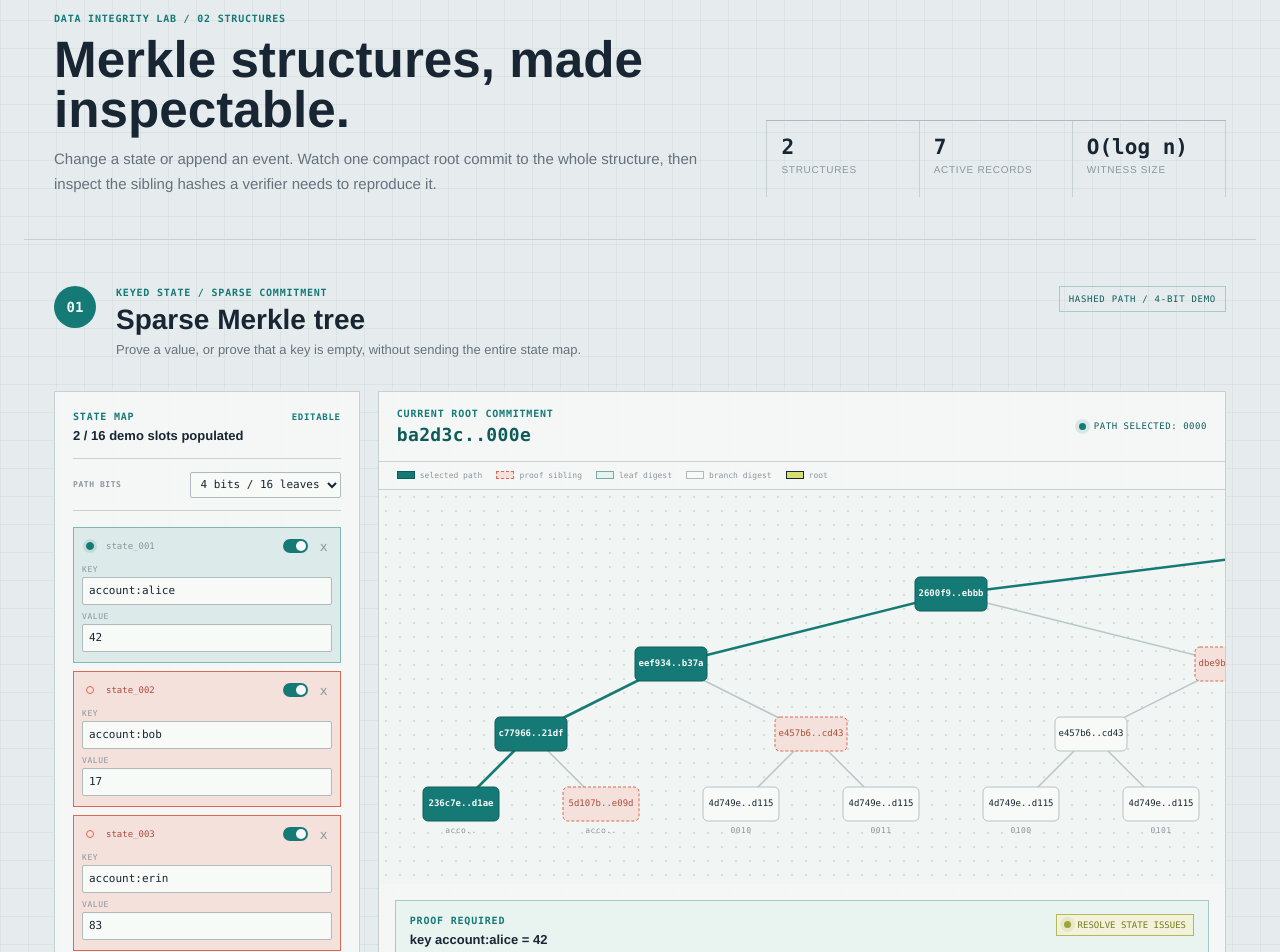
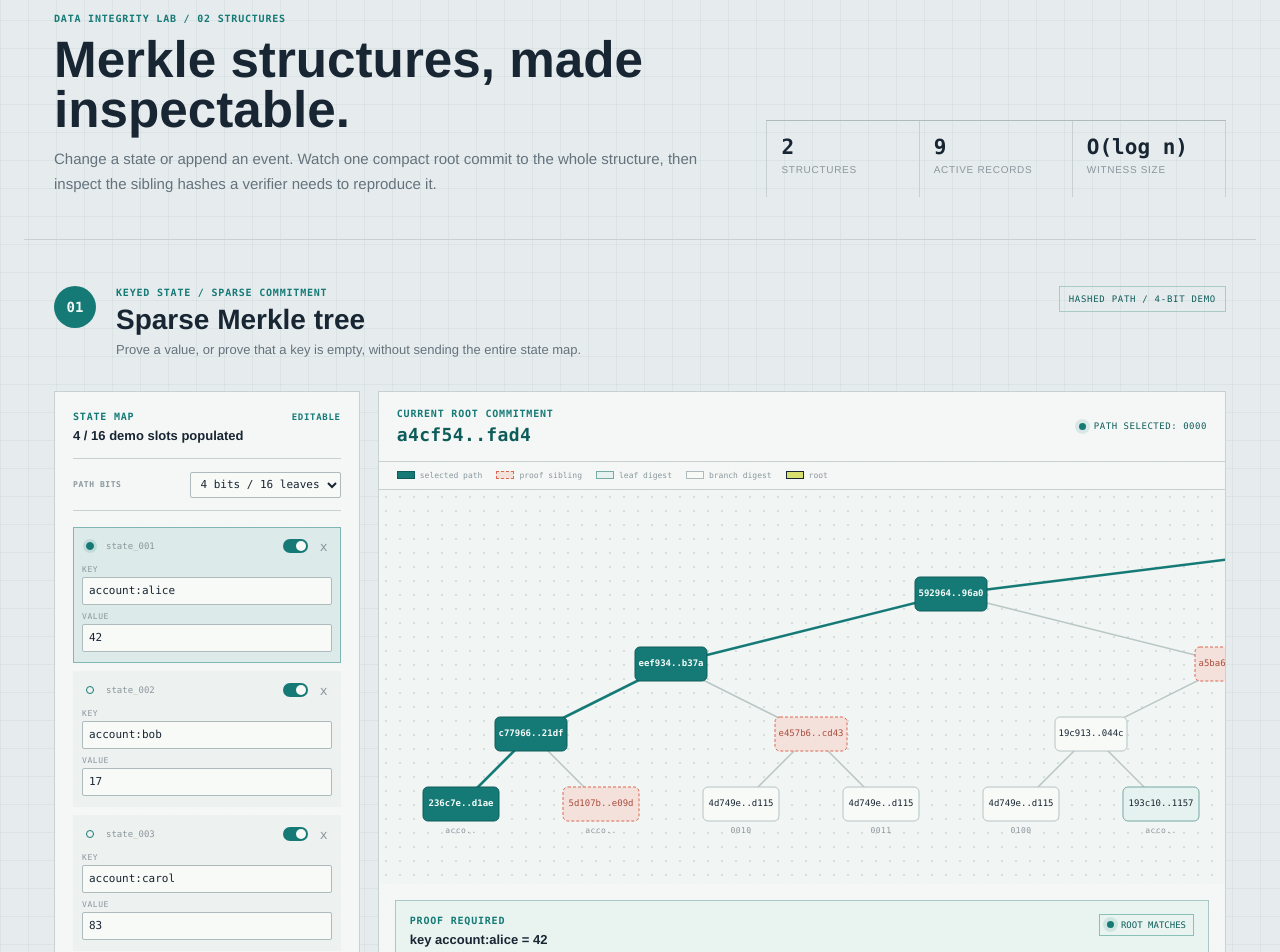
Before and after one commit to alechenninger/merkle, a React (Vite) app: page / in a window 1280 px wide. Shown: the part 120-1072 px from the top of the page. Built offline with nearby package versions, Linux system fonts and the light colour scheme.

Commit message:
Fix demo default and reset state

```diff
--- a/src/App.tsx
+++ b/src/App.tsx
@@ -1,3 +1,4 @@
+import { useState } from 'react'
 import './App.css'
 import { InfoTip } from './components/InfoTip'
 import { LogSection } from './features/log/LogSection'
@@ -8,10 +9,12 @@ import { useSparseDemo } from './features/sparse/useSparseDemo'
 function App() {
   const sparse = useSparseDemo()
   const log = useLogDemo()
+  const [resetToken, setResetToken] = useState(0)
 
   const resetDemo = () => {
     sparse.reset()
     log.reset()
+    setResetToken((currentToken) => currentToken + 1)
   }
 
   return (
@@ -56,8 +59,8 @@ function App() {
           </div>
         </section>
 
-        <SparseSection model={sparse} />
-        <LogSection model={log} />
+        <SparseSection key={`sparse-${resetToken}`} model={sparse} />
+        <LogSection key={`log-${resetToken}`} model={log} />
 
         <section className="why-band" aria-labelledby="why-title">
           <div className="why-heading">
--- a/src/demoData.ts
+++ b/src/demoData.ts
@@ -1,18 +1,22 @@
 import type { LogEvent, SparseEntry } from './domain/types'
 
-export const INITIAL_SPARSE_ENTRIES: SparseEntry[] = [
+export function createInitialSparseEntries(): SparseEntry[] {
+  return [
     { id: 'state_001', key: 'account:alice', value: '42', enabled: true },
     { id: 'state_002', key: 'account:bob', value: '17', enabled: true },
-  { id: 'state_003', key: 'account:erin', value: '83', enabled: true },
+    { id: 'state_003', key: 'account:carol', value: '83', enabled: true },
     { id: 'state_004', key: 'account:dave', value: '06', enabled: true },
   ]
+}
 
-export const INITIAL_LOG_EVENTS: LogEvent[] = [
+export function createInitialLogEvents(): LogEvent[] {
+  return [
     { id: 'evt_001', kind: 'deposit', actor: 'Mina', detail: '80 credits', timestamp: '09:41:02' },
     { id: 'evt_002', kind: 'purchase', actor: 'Mina', detail: '12 credits', timestamp: '09:41:18' },
     { id: 'evt_003', kind: 'key rotation', actor: 'vault-7', detail: 'new signer', timestamp: '09:42:04' },
     { id: 'evt_004', kind: 'attestation', actor: 'Orion', detail: 'device 04', timestamp: '09:42:31' },
     { id: 'evt_005', kind: 'withdrawal', actor: 'Mina', detail: '9 credits', timestamp: '09:43:12' },
   ]
+}
 
 export const LOG_KIND_OPTIONS = ['deposit', 'purchase', 'key rotation', 'attestation', 'withdrawal']
--- a/src/features/log/useLogDemo.ts
+++ b/src/features/log/useLogDemo.ts
@@ -1,11 +1,11 @@
 import { useMemo, useState } from 'react'
-import { INITIAL_LOG_EVENTS, LOG_KIND_OPTIONS } from '../../demoData'
+import { createInitialLogEvents, LOG_KIND_OPTIONS } from '../../demoData'
 import { buildLogView, eventTimestamp, measureLogProof } from '../../domain/log'
 
 export type LogDemoModel = ReturnType<typeof useLogDemo>
 
 export function useLogDemo() {
-  const [events, setEvents] = useState(INITIAL_LOG_EVENTS)
+  const [events, setEvents] = useState(createInitialLogEvents)
   const [selectedIndex, setSelectedIndex] = useState(1)
   const [newEventKind, setNewEventKind] = useState(LOG_KIND_OPTIONS[0])
   const [newEventActor, setNewEventActor] = useState('Mina')
@@ -35,7 +35,7 @@ export function useLogDemo() {
   }
 
   const reset = () => {
-    setEvents(INITIAL_LOG_EVENTS)
+    setEvents(createInitialLogEvents())
     setSelectedIndex(1)
     setNewEventKind(LOG_KIND_OPTIONS[0])
     setNewEventActor('Mina')
--- a/src/features/sparse/useSparseDemo.ts
+++ b/src/features/sparse/useSparseDemo.ts
@@ -1,5 +1,5 @@
 import { useMemo, useState } from 'react'
-import { INITIAL_SPARSE_ENTRIES } from '../../demoData'
+import { createInitialSparseEntries } from '../../demoData'
 import {
   buildSparseProof,
   buildSparseTree,
@@ -16,7 +16,7 @@ import type { SparseEntry } from '../../domain/types'
 export type SparseDemoModel = ReturnType<typeof useSparseDemo>
 
 export function useSparseDemo() {
-  const [entries, setEntries] = useState(INITIAL_SPARSE_ENTRIES)
+  const [entries, setEntries] = useState(createInitialSparseEntries)
   const [depth, setDepth] = useState(DEFAULT_SPARSE_DEPTH)
   const [selectedKey, setSelectedKey] = useState('account:alice')
   const [error, setError] = useState('')
@@ -98,7 +98,7 @@ export function useSparseDemo() {
   }
 
   const reset = () => {
-    setEntries(INITIAL_SPARSE_ENTRIES)
+    setEntries(createInitialSparseEntries())
     setDepth(DEFAULT_SPARSE_DEPTH)
     setSelectedKey('account:alice')
     setError('')
```
Also changed, not shown: 1 other file (tests, documents, lock files or other folders). Lines whose indentation alone changed are shown as unchanged.
